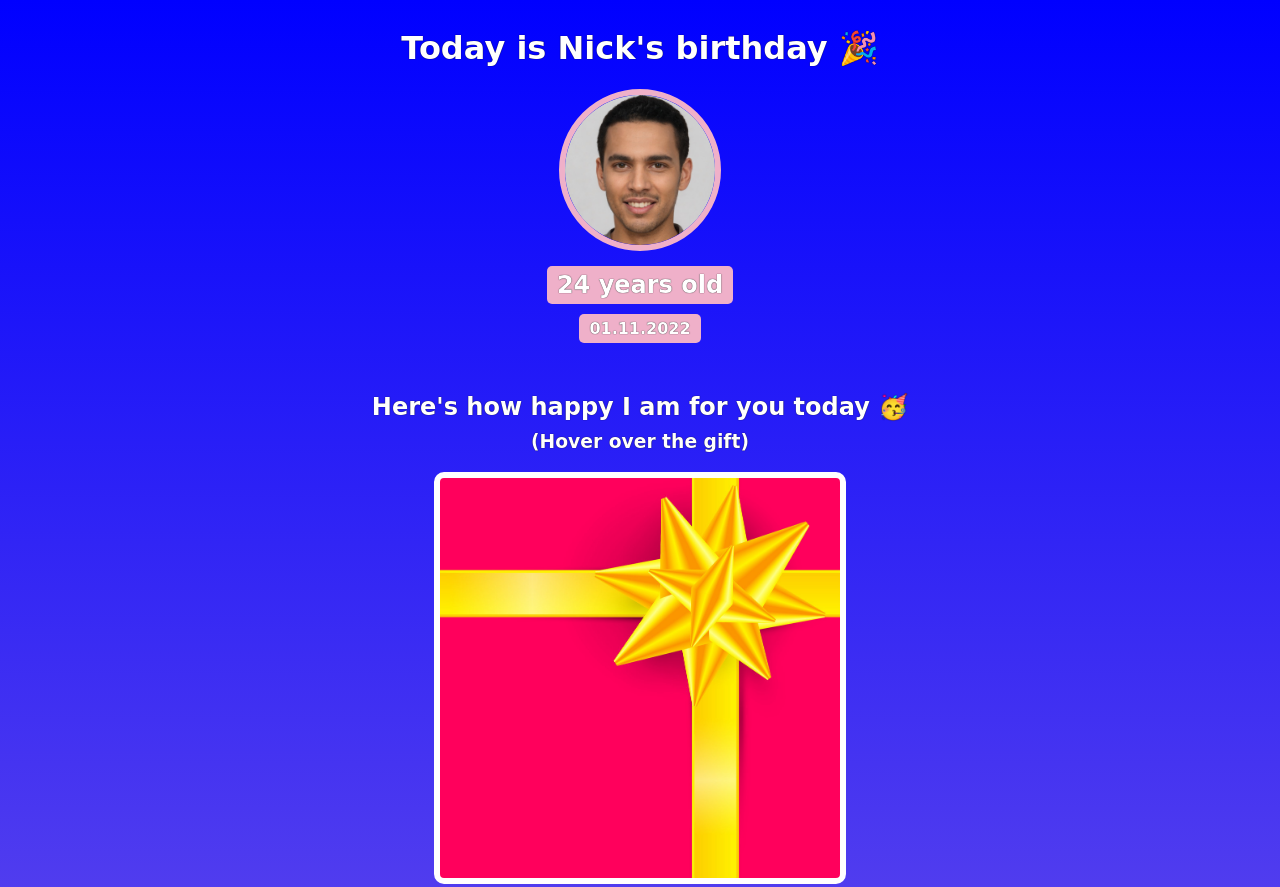
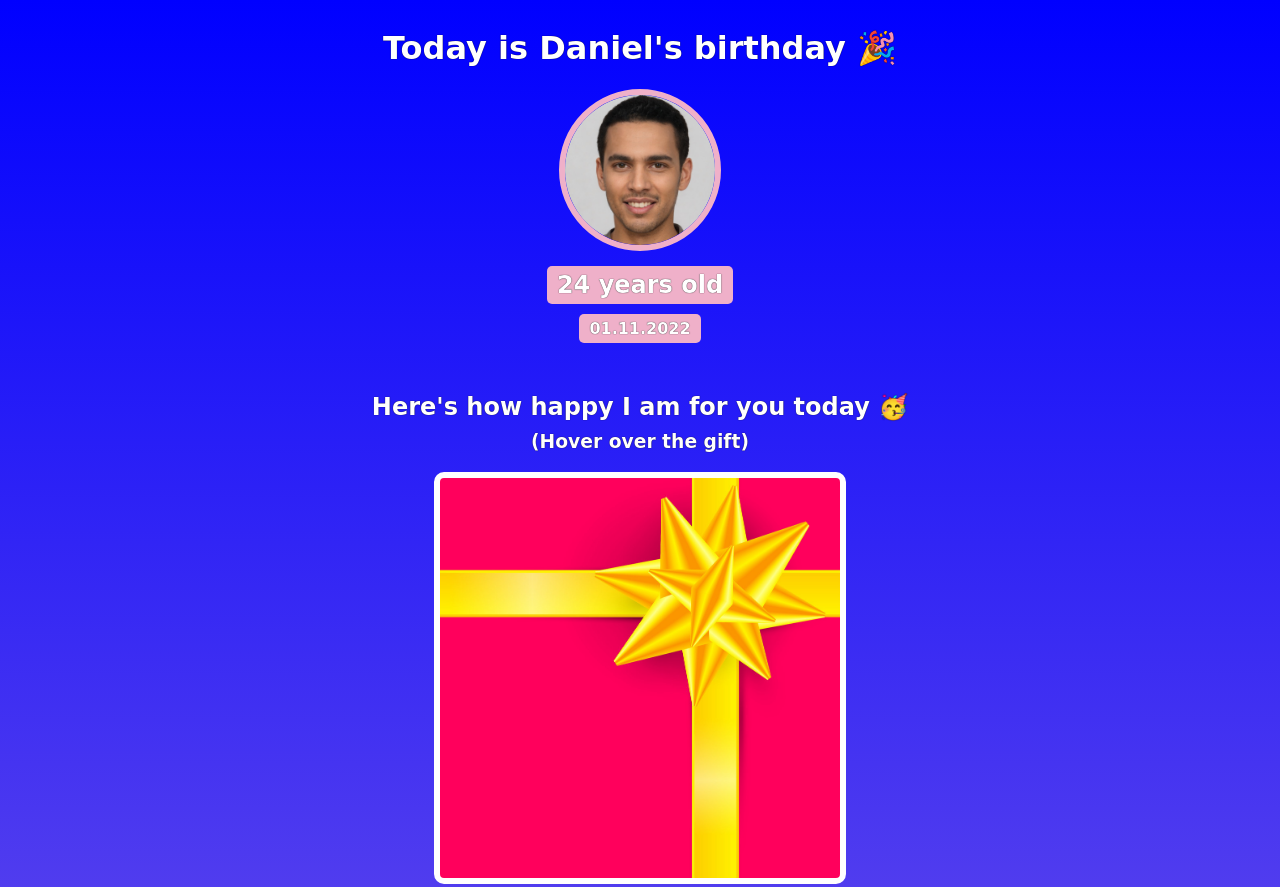
Before and after one commit to danieldavey1/birthday-gif-site, a website built with Vite: page index.html in a window 1280 px wide. Shown: the top 887 px of the page. Built offline with nearby package versions, Linux system fonts and the light colour scheme; a web font is replaced by a local one.

Commit message:
Change the name to Daniel

```diff
--- a/index.html
+++ b/index.html
@@ -7,7 +7,7 @@
     </head>
     <body>
         <div id="header">
-            <h1>Today is Nick's birthday 🎉</h1>
+            <h1>Today is Daniel's birthday 🎉</h1>
             <img id="bff-img" src="images/nick.jpg">
             <h2 id="bday-age">24 years old</h2>
             <h4 id="bday-date">01.11.2022</h4>
@@ -38,8 +38,6 @@
             <h2 class="gift-title">This one's for you, my friend 🥂</h2>
             <div class="gift-img" id="gift-img-cheers"></div>
         </div>
-
-        <!-- Add the footer here. -->
         <p id="footer">Want to create your own Birthday GIFt site? Take <a href="https://scrimba.com/learn/htmlandcss" target="_blank">this HTML & CSS course.</a></p>
 
     </body>
```
